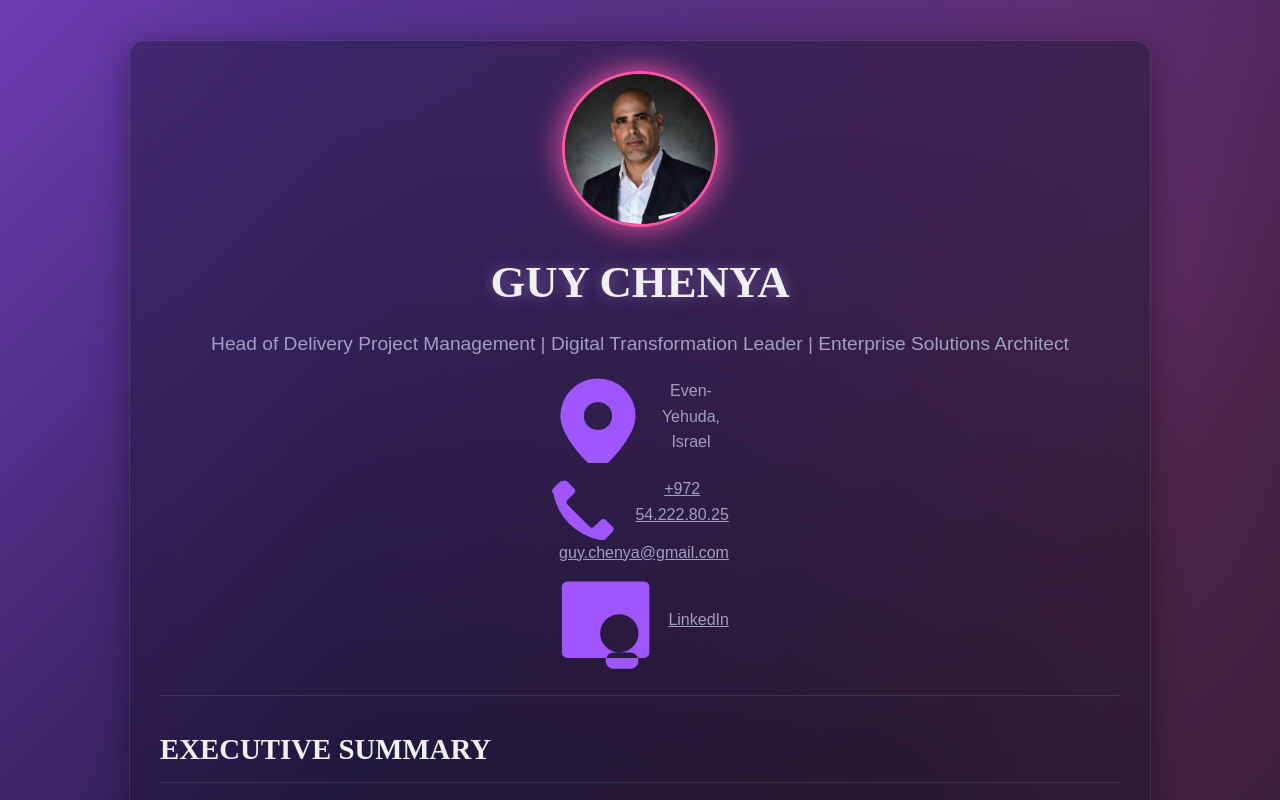
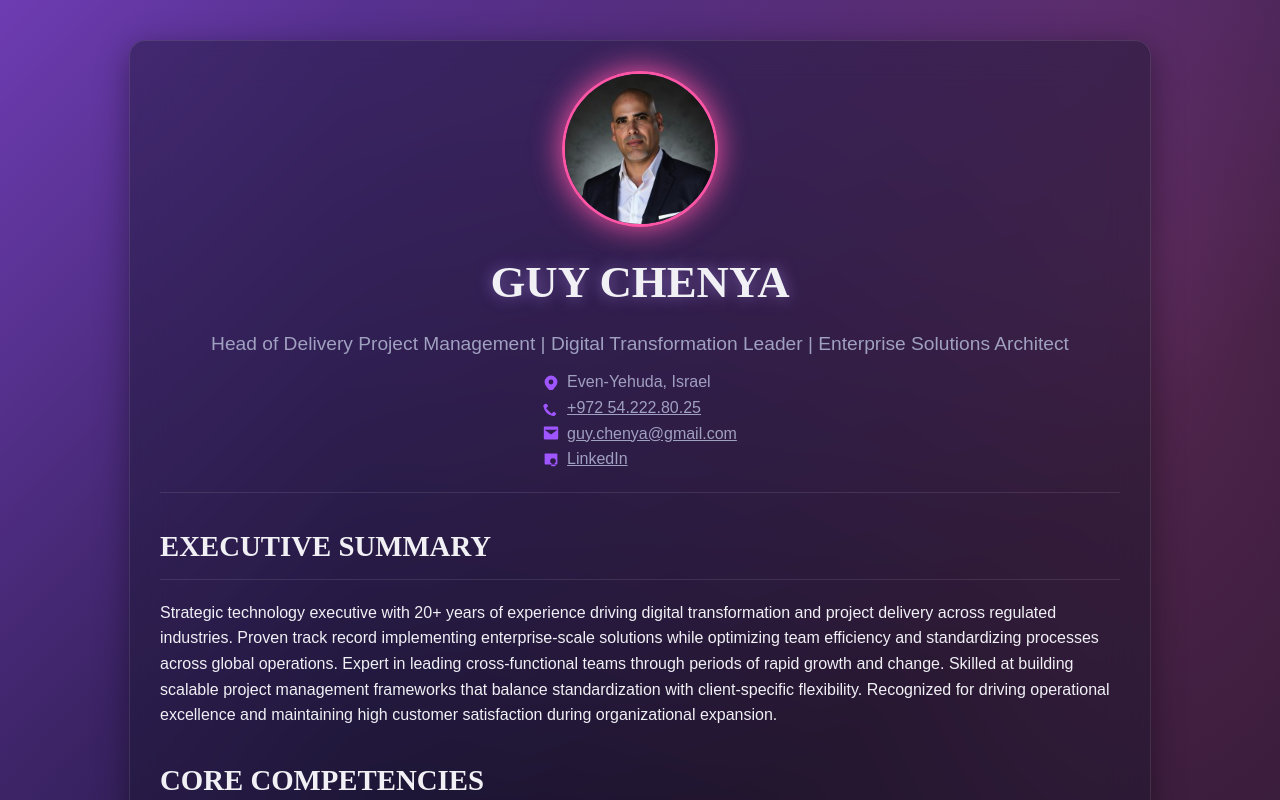
Before and after one commit to guychenya/guycbio, a React (Vite) app: page / in a window 1280 px wide. Shown: the top 800 px of the page. Built offline with nearby package versions, Linux system fonts and the light colour scheme.

Commit message:
fix: Correct icon dimensions in header

```diff
--- a/src/index.css
+++ b/src/index.css
@@ -86,6 +86,8 @@ header h2 {
 }
 
 .contact-info svg {
+    width: 16px; /* Corrected size */
+    height: 16px; /* Corrected size */
     color: var(--accent-purple);
 }
 
```
